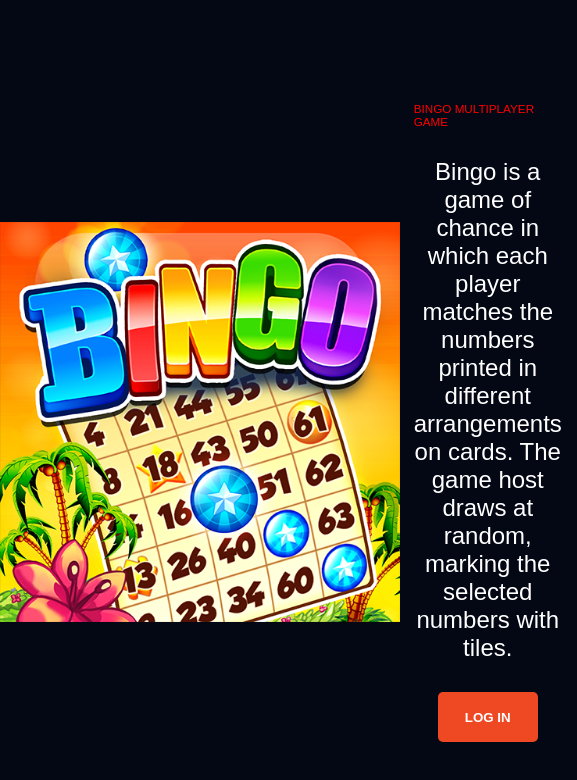
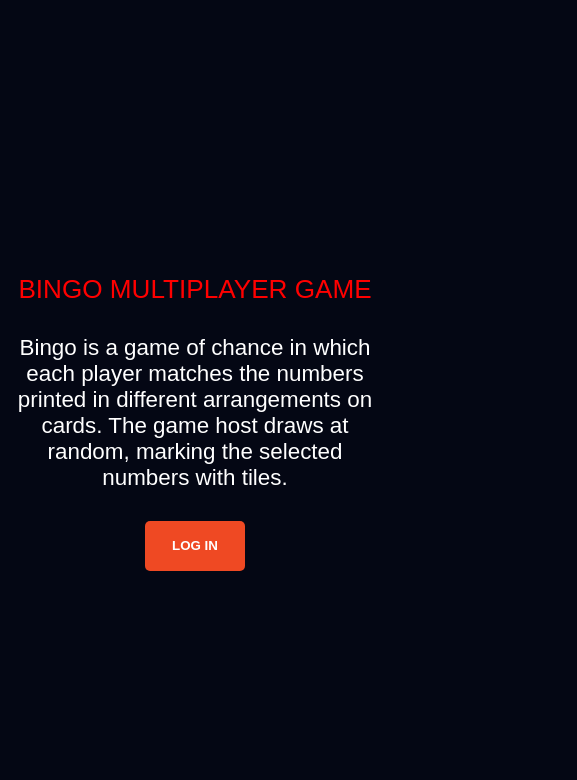
Before and after one commit to csachdeva83/Multiplayer-Bingo-Game-Typescript, a React (Create React App) app in the folder client/: page / in a window 390 px wide. Shown: the top 780 px of the page, 577 px wide, since content can reach past the window. Built offline with nearby package versions, Linux system fonts and the light colour scheme; no server answers.

Commit message:
style: :lipstick: Responsive pages
Add media queries

```diff
--- a/client/src/components/Bingo/BingoStyle.ts
+++ b/client/src/components/Bingo/BingoStyle.ts
@@ -18,7 +18,8 @@ export const Container = styled.div<ContainerProps>`
 
 export const ButtonContainer = styled.div`
     width: 200px;
-    justify-content: space-between;
+    justify-content: center;
+    align-items: center;
     display: flex;
     margin-top: 20px;
 `;
@@ -107,7 +108,7 @@ export const GridContainer = styled.div`
 `;
 
 export const Text = styled.span`
-    font-size: 5vw;
+    font-size: 6vw;
     color: #fff;
 `;
 
@@ -129,8 +130,25 @@ interface BingoCellProps {
 export const BingoCell = styled.div<BingoCellProps>`
     border: 2px solid #E1FFB1;
     background: none;
-    width: 130px;
-    height: 130px;
+    @media (min-width: 1200px) {
+        width: 15vh;
+        height: 15vh;
+    }
+
+    @media (min-width: 901px) and (max-width: 1999px) {
+        width: 15vh;
+        height: 15vh;
+    }
+
+    @media (min-width: 651px) and (max-width: 900px) {
+        width: 14vh;
+        height: 14vh;
+    }
+
+    @media (max-width: 650px) {
+        width: 18vw;
+        height: 18vw;
+    }
     display: ${props => props.changeColor ? 'none' : 'flex'};
     align-items: center;
     justify-content: center;
--- a/client/src/components/Home/HomeStyle.ts
+++ b/client/src/components/Home/HomeStyle.ts
@@ -19,6 +19,9 @@ export const ModalContainer = styled.div`
     align-items: center;
     justify-content: center;
     flex-direction: column;
+    @media (max-width: 650px) {
+        width: 80%;
+    }
 `;
 
 export const Title = styled.span`
--- a/client/src/components/Login/LoginStyle.ts
+++ b/client/src/components/Login/LoginStyle.ts
@@ -4,21 +4,31 @@ export const Container = styled.div`
     width: 100vw;
     height: 100vh;
     display: flex;
+
+    @media (max-width: 650px) {
+        flex-direction: column;
+        align-items: center;
+        justify-content: center;
+    }
 `;
 
 export const BgImage = styled.img`
     width: 70%;
-    min-width: 400px;
+    min-width: 300px;
 `;
 
 export const LeftContainer = styled.div`
-    flex: 1 1 auto;
+    flex: 1 20 auto;
     height: 100%;
     display: flex;
     flex-direction: column;
     align-items: center;
     justify-content: center;
-    `;
+
+    @media (max-width: 650px) {
+        display: none;
+    }
+`;
 
     export const RightContainer = styled.div`
     width: 45%;
@@ -26,6 +36,9 @@ export const LeftContainer = styled.div`
     flex-direction: column;
     align-items: center;
     justify-content: center;
+    @media (max-width: 650px) {
+        width: 100%;
+    }
 `;
 
 export const Content = styled.div`
@@ -34,7 +47,10 @@ export const Content = styled.div`
     flex-direction: column;
     align-items: center;
     justify-content: center;
-    padding: 0 15px;
+    padding: 0 15px 0 0;
+    @media (max-width: 650px) {
+        padding: 0 15px;
+    }
 `;
 
 export const Title = styled.p`
@@ -42,6 +58,9 @@ export const Title = styled.p`
     font-weight: 500;
     color: red;
     margin-bottom: 30px;
+    @media (max-width: 650px) {
+        font-size: 6.7vw;
+    }
 `;
 
 export const Description = styled.p`
@@ -49,6 +68,9 @@ export const Description = styled.p`
     color: #fff;
     margin-bottom: 30px;
     text-align: center;
+    @media (max-width: 650px) {
+        font-size: 1.4rem;
+    }
 `;
 
 export const LoginButton = styled.button`
```
